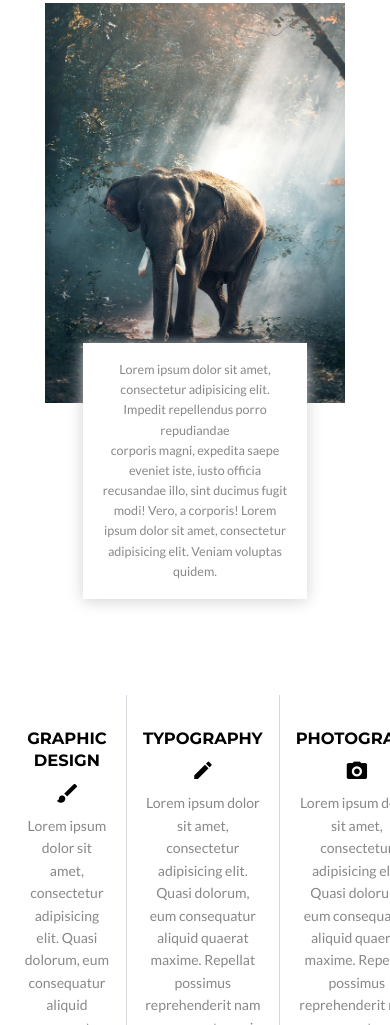
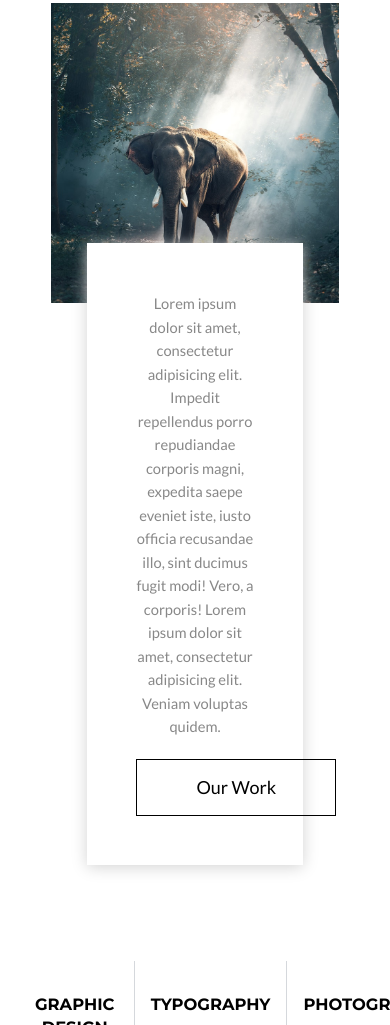
Before and after one commit to j3on/Tribe-Agency, a plain HTML site: page index.html in a window 390 px wide. Shown: the part 975-2000 px from the top of the page. Drawn offline with nearby package versions, Linux system fonts and the light colour scheme.

Commit message:
update files

```diff
--- a/css/app.css
+++ b/css/app.css
@@ -130,15 +130,36 @@ h3 {
   border: 1px solid white;
   margin: 0 auto;
   margin-top: -60px;
-  padding: 1rem;
+  padding: 3rem;
   width: 60%;
   line-height: 160%;
-  font-size: 90%;
+  font-size: 105%;
   color: #888888;
   box-shadow: lightgray 0px 2px 15px;
   background: white;
   z-index: 0; }
 
+.about-text a:link,
+.about-text a:visited {
+   text-decoration: none;
+}
+
+.btn-work {
+   border: 1px solid black;
+   text-decoration: none;
+   color: black;
+   padding: 1rem;
+   width: 200px;
+   margin: 0 auto;
+   margin-top: 20px;
+   font-size: 18px;
+}
+
+.btn-work:hover {
+   background: #FF6600;
+   border: 1px solid white;
+   color: white;
+}
 /*-------FEATURES------- */
 .container {
   display: grid;
--- a/css/queries.css
+++ b/css/queries.css
@@ -11,6 +11,11 @@
 @media only screen and (max-width: 1023px){
    body { font-size: 14px;}
 
+   .row,
+	.cover-text-box {
+		padding: 0  4%;
+	}
+
    .row { width: 100%;}
 
    .section-content { padding: 3rem 0;}
@@ -19,6 +24,7 @@
       margin: 0 auto;
       width: 90%
    }
+
    /* NEWS SECTION */
    .container-news { display: block;}
 
@@ -48,6 +54,16 @@
 
 /* Devices 481px to 767px */
 @media only screen and (max-width: 767px){
+   h1 { font-size: 350%;}
+
+   .about-image {
+     width: 80%;
+     height: 300px;
+     background-image: url("../img/about.jpeg");
+     background-size: cover;
+     background-position: top;
+     margin: 0 auto; }
+
 
 }
 
--- a/index.html
+++ b/index.html
@@ -63,14 +63,14 @@
             <div class="about-text">
                <p>Lorem ipsum dolor sit amet, consectetur adipisicing elit.
                   Impedit repellendus
-                   porro repudiandae  <br>
+                   porro repudiandae
                     corporis magni, expedita saepe eveniet iste,
-                  iusto officia recusandae illo, sint ducimus
-                  fugit <br>
+                  iusto officia recusandae illo, sint ducimus  fugit
                   modi! Vero, a corporis!
-                  Lorem ipsum dolor sit amet, consectetur  <br>
+                  Lorem ipsum dolor sit amet, consectetur
                   adipisicing elit. Veniam voluptas quidem.
                </p>
+               <a href="#portfolio"><div class="btn-work">Our Work</div></a>
             </div>
          </div>
       </div>
```
